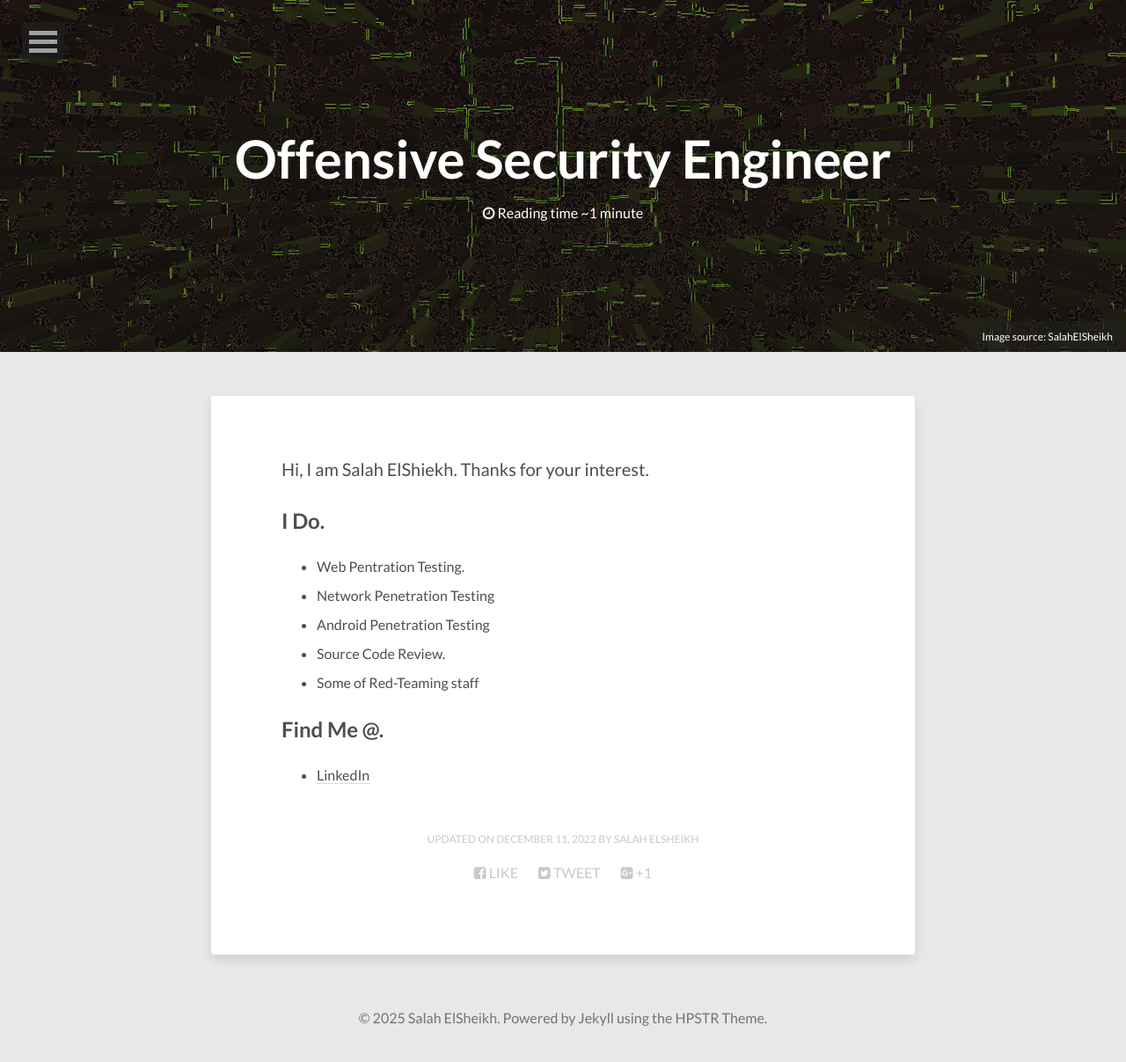
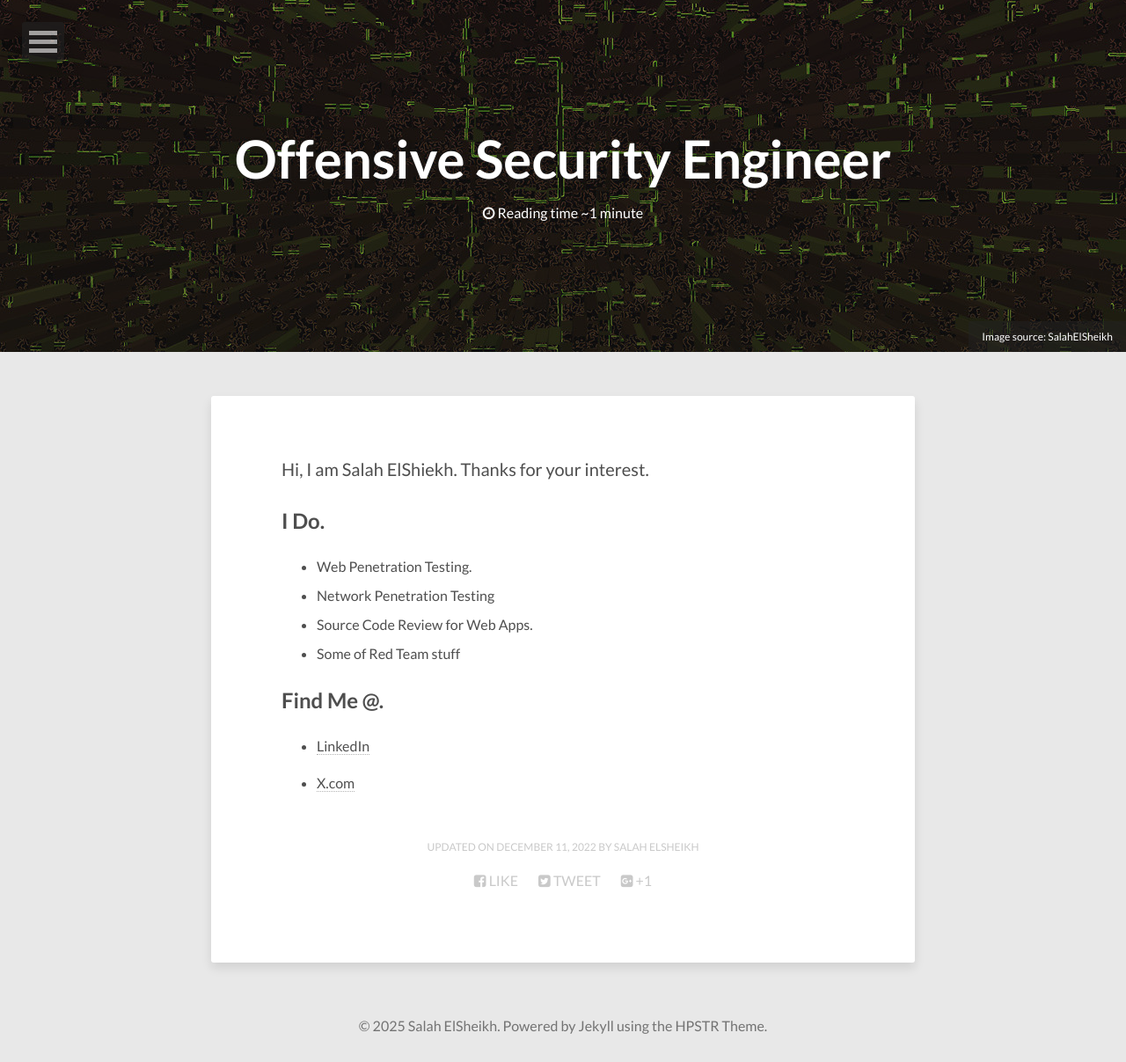
Before and after one commit to El-5heikh/El-5heikh.github.io, a Jekyll site: the page built from about/index.md, in a window 1280 px wide. Shown: the whole page at 88% size. Built offline with Jekyll 4.4.1, drawn with Linux system fonts in a browser that asks for light colours; nearby versions of some CDN libraries.

Commit message:
Update index.md

```diff
--- a/about/index.md
+++ b/about/index.md
@@ -10,15 +10,15 @@
 
 Hi, I am Salah ElShiekh. Thanks for your interest.
 
-
 ## I Do.
 
-* Web Pentration Testing.
+* Web Penetration Testing.
 * Network Penetration Testing
-* Android Penetration Testing
-* Source Code Review.
-* Some of Red-Teaming staff
+* Source Code Review for Web Apps.
+* Some of Red Team stuff
 
 ## Find Me @.
 
 * [LinkedIn](https://www.linkedin.com/in/selsheikh/)
+
+* [X.com](https://x.com/El5heikh)
```
